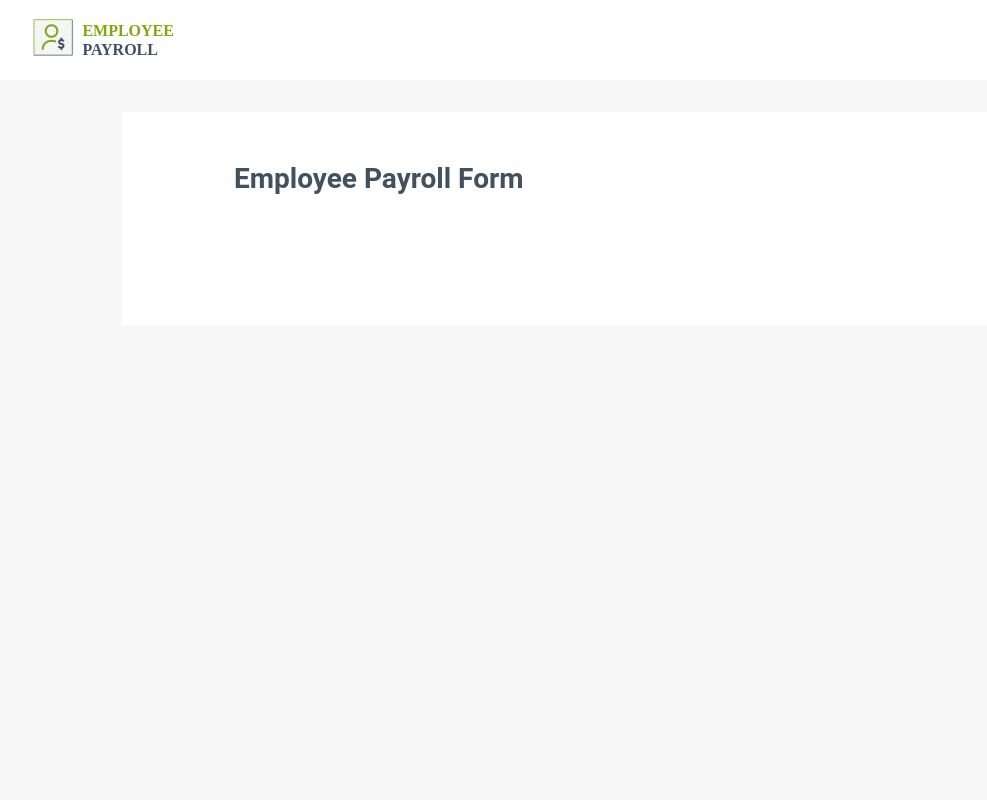
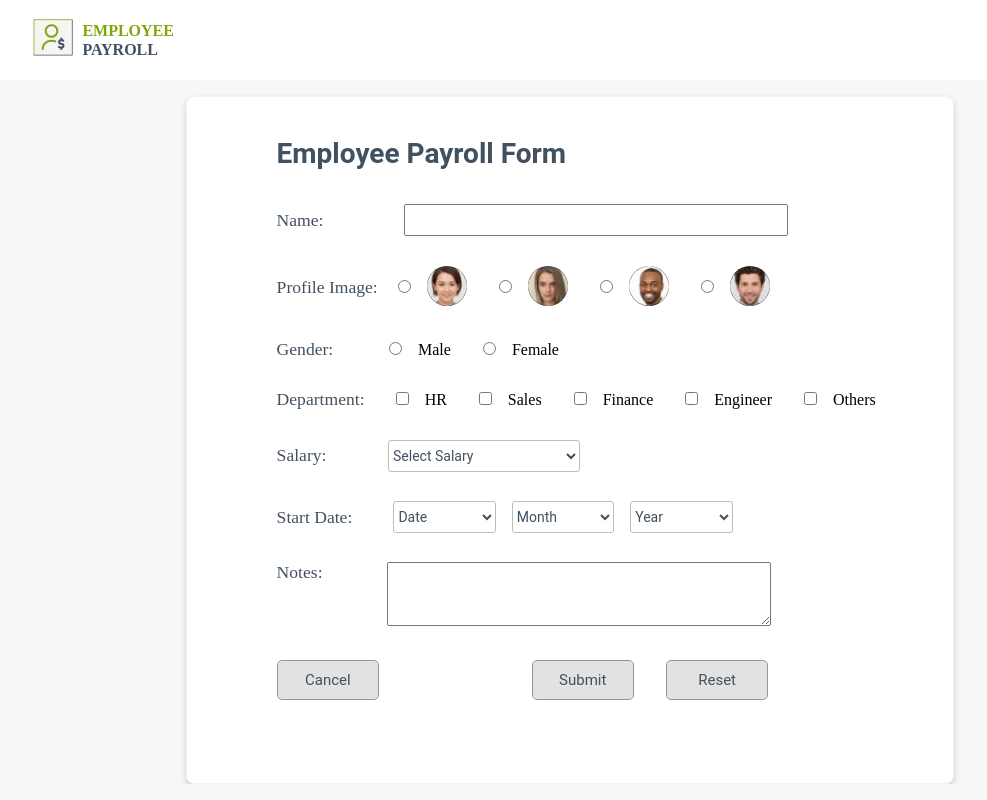
Before and after one commit to PreuSharma/EmployeePayroll-ClassBasedOnly, a React (Create React App) app in the folder employee-payroll-react/: page /homePage/registration in a window 1280 px wide. Shown: the whole page, without its empty margins (70-1057 px from the left). Built offline with nearby package versions, Linux system fonts and the light colour scheme.

Commit message:
[Preu]:Added:test case and component for registration (tdd approach)

```diff
--- a/employee-payroll-react/package.json
+++ b/employee-payroll-react/package.json
@@ -3,10 +3,12 @@
   "version": "0.1.0",
   "private": true,
   "dependencies": {
+    "@react-oauth/google": "^0.12.1",
     "@testing-library/dom": "^10.4.0",
     "@testing-library/jest-dom": "^6.6.3",
     "@testing-library/react": "^16.2.0",
     "@testing-library/user-event": "^13.5.0",
+    "jwt-decode": "^4.0.0",
     "react": "^19.0.0",
     "react-dom": "^19.0.0",
     "react-router-dom": "^7.4.0",
--- a/employee-payroll-react/src/App.js
+++ b/employee-payroll-react/src/App.js
@@ -1,8 +1,10 @@
+
 import RoutingModule from "./routes/RoutingModule";
 
 function App() {
   return (
   <RoutingModule/>
+  // <Login/>
   )
 }
 
--- a/employee-payroll-react/src/pages/Registration/Registration.jsx
+++ b/employee-payroll-react/src/pages/Registration/Registration.jsx
@@ -1,9 +1,9 @@
 import React, { Component } from "react";
 import "../Registration/Registration.scss";
-// import profileImg1 from "../../assets/img1.jpg";
-// import profileImg2 from "../../assets/img2.jpg";
-// import profileImg3 from "../../assets/img3.jpg";
-// import profileImg4 from "../../assets/img4.jpg";
+import profileImg1 from "../../assets/img1.jpg";
+import profileImg2 from "../../assets/img2.jpg";
+import profileImg3 from "../../assets/img3.jpg";
+import profileImg4 from "../../assets/img4.jpg";
 
 export class Registration extends Component {
   render() {
@@ -11,13 +11,11 @@ export class Registration extends Component {
       <div className="registration-container">
 
 
-        <div className="registration-form-container">
-
           <div className="registration-form">
 
             <div className="registration-form-title">Employee Payroll Form</div>
 
-            {/* <main className="registration-form-cnt">
+            <main className="registration-form-cnt">
 
               <form>
 
@@ -33,22 +31,17 @@ export class Registration extends Component {
 
                   <div className="form-cnt-profile-imgradio">
 
-                  <div class="profileimg-1">
+                  <div class="form-cnt-profile-imgradio-1">
                     <div class="radio-btn">
-                      <input
-                        type="radio"
-                        class="radioProfile"
-                        name="profileImage"
-                        value="img1"
-                      />
+                      <input type="radio" class="radioProfile" name="profileImage" value="img1"/>
                     </div>
 
-                    <div class="radio-image">
-                      <img src={profileImg1} alt="img1"/>
+                    <div>
+                      <img className="radio-images" src={profileImg1} alt="img1"/>
                     </div>
                   </div>
 
-                  <div class="profileimg-2">
+                  <div class="form-cnt-profile-imgradio-2">
                     <div class="radio-btn">
                       <input
                         type="radio"
@@ -58,12 +51,12 @@ export class Registration extends Component {
                       />
                     </div>
 
-                    <div class="radio-image">
-                    <img src={profileImg2} alt="img2"/>
+                    <div>
+                    <img className="radio-images" src={profileImg2} alt="img2"/>
                     </div>
                   </div>
 
-                  <div class="profileimg-3">
+                  <div class="form-cnt-profile-imgradio-3">
                     <div class="radio-btn">
                       <input
                         type="radio"
@@ -73,12 +66,12 @@ export class Registration extends Component {
                       />
                     </div>
 
-                    <div class="radio-image">
-                    <img src={profileImg3} alt="img3"/>
+                    <div>
+                    <img className="radio-images" src={profileImg3} alt="img3"/>
                     </div>
                   </div>
 
-                  <div class="profileimg-4">
+                  <div class="form-cnt-profile-imgradio-4">
                     <div class="radio-btn">
                       <input
                         type="radio"
@@ -88,58 +81,81 @@ export class Registration extends Component {
                       />
                     </div>
 
-                    <div class="radio-image">
-                    <img src={profileImg4} alt="img4"/>
+                    <div>
+                    <img className="radio-images" src={profileImg4} alt="img4"/>
                     </div>
                   </div>
                 </div>
                 </div>
 
-                <div class="formGender">
-                  <label className="label">Gender:</label>
-                  <div class="genderMale">
-                    <input type="radio" name="gender" value="male" />
-                    <h6>Male</h6>
+
+
+
+
+                <div class="form-cnt-gender">
+
+
+                  <div><label className="label">Gender:</label></div>
+
+                  <div className="form-cnt-gender-radiolabels">
+
+                  <div class="form-cnt-gender-radiolabels-1">
+                   <div><input type="radio" name="gender" value="male" /></div>
+                    <div>Male</div>
                   </div>
-                  <div class="genderFemale">
-                    <input type="radio" name="gender" value="female" />
-                    <h6>Female</h6>
+
+                  <div class="form-cnt-gender-radiolabels-2">
+                    <div><input type="radio" name="gender" value="female" /></div>
+                    <div>Female</div>
+                  </div>
+
+                  </div>
+
+
+                </div>
+
+
+
+
+
+                <div class="form-cnt-department">
+
+                  <label className="label">Department:</label>
+
+                  <div className="form-cnt-department-checkbox">
+
+                  <div class="form-cnt-department-checkbox-1">
+                    <div><input type="checkbox" name="departments" value="HR" /></div>
+                    <div>HR</div>
+                  </div>
+                  <div class="form-cnt-department-checkbox-2">
+                    <div><input type="checkbox" name="departments" value="Sales" /></div>
+                    <div>Sales</div>
+                  </div>
+                  <div class="form-cnt-department-checkbox-3">
+                    <div><input type="checkbox" name="departments" value="Finance" /></div>
+                    <div>Finance</div>
+                  </div>
+                  <div class="form-cnt-department-checkbox-4">
+                    <div><input type="checkbox" name="departments" value="Engineer" /></div>
+                    <div>Engineer</div>
+                  </div>
+                  <div class="form-cnt-department-checkbox-5">
+                    <div><input type="checkbox" name="departments" value="Others" /></div>
+                    <div>Others</div>
+                  </div>
                   </div>
                 </div>
 
-                <div class="formDepartment">
-                  <label className="label">Department:</label>
-                  <div class="DepartmentHR">
-                    <input type="checkbox" name="departments" value="HR" />
-                    HR
-                  </div>
-                  <div class="DepartmentSales">
-                    <input type="checkbox" name="departments" value="Sales" />
-                    Sales
-                  </div>
-                  <div class="DepartmentFinance">
-                    <input type="checkbox" name="departments" value="Finance" />
-                    Finance
-                  </div>
-                  <div class="DepartmentEngineer">
-                    <input
-                      type="checkbox"
-                      name="departments"
-                      value="Engineer"
-                    />
-                    Engineer
-                  </div>
-                  <div class="DepartmentOthers">
-                    <input type="checkbox" name="departments" value="Others" />
-                    Others
-                  </div>
-                </div>
 
-                <div class="formSalary">
-                  <label className="label">Salary:</label>
-                  <div class="selectSalary">
+
+
+                <div class="form-cnt-salary">
+                  <div><label className="label">Salary:</label></div>
+
+                  <div class="form-cnt-salary-selectSalary">
                     <select id="salary">
-                      <option>Select Salary</option>
+                      <option className="options">Select Salary</option>
                       <option value="10,000">10,000</option>
                       <option value="20,000">20,000</option>
                       <option value="30,000">30,000</option>
@@ -148,10 +164,12 @@ export class Registration extends Component {
                   </div>
                 </div>
 
-                <div class="formStartDate">
-                  <label className="label">Start Date:</label>
+                <div class="form-cnt-salary-selectStartDate">
+                  <div><label className="label">Start Date:</label></div>
+
+                  <div className="form-cnt-salary-selectStartDate-dmy">
                   <div class="startDate">
-                    <select id="startDay">
+                    <select id="startDay" className="dmy">
                       <option>Date</option>
                       <option>1</option>
                       <option>2</option>
@@ -188,7 +206,7 @@ export class Registration extends Component {
                   </div>
 
                   <div class="startMonth">
-                    <select id="startMonth">
+                    <select id="startMonth" className="dmy">
                       <option>Month</option>
                       <option>January</option>
                       <option>February</option>
@@ -206,7 +224,7 @@ export class Registration extends Component {
                   </div>
 
                   <div class="startYear">
-                    <select id="startYear">
+                    <select id="startYear" className="dmy">
                       <option>Year</option>
                       <option>2016</option>
                       <option>2017</option>
@@ -220,41 +238,44 @@ export class Registration extends Component {
                       <option>2025</option>
                     </select>
                   </div>
-                </div>
-
-                <div class="notes">
-                  <label className="label">Notes:</label>
-                  <div class="notesTextArea">
-                    <textarea class="textarea" id="notes"></textarea>
                   </div>
                 </div>
 
-                <div class="emp-reg-btn-cnt">
-                  <div class="regCancelButton">
-                    <button
-                      class="btn"
-                      type="button"
-                      onclick="window.location.href='employeeDashboard.html'"
-                    >
-                      Cancel
-                    </button>
-                  </div>
-                  <div class="regSubmitButton">
-                    <button class="btn" type="submit">
-                      Submit
-                    </button>
-                  </div>
-                  <div class="regResetButton">
-                    <button class="btn" type="reset">
-                      Reset
-                    </button>
+
+
+
+
+                <div class="form-cnt-notes">
+                  <div><label className="label">Notes:</label></div>
+
+                  <div class="form-cnt-notesTextArea">
+                    <textarea  class="textarea" id="notes"/>
                   </div>
                 </div>
+
+
+                <div class="form-cnt-buttons">
+
+                  <div class="form-cnt-buttons-cancel">
+                    <button class="btn" type="button">Cancel</button>
+                  </div>
+
+                  <div className="form-cnt-buttons-submitreset">
+                    <div class="form-cnt-buttons-submit">
+                      <button class="btn" type="submit">Submit</button>
+                    </div>
+                    <div class="form-cnt-buttons-reset">
+                      <button class="btn" type="reset">Reset</button>
+                    </div>
+                  </div>
+
+                </div>
+
+
               </form>
-            </main> */}
+            </main>
           </div>
 
-        </div>
 
 
       </div>
--- a/employee-payroll-react/src/pages/Registration/Registration.scss
+++ b/employee-payroll-react/src/pages/Registration/Registration.scss
@@ -1,23 +1,31 @@
 .registration-container{
     display: flex;
     justify-content: center;
-    margin-top: 7rem;
+    margin-top: 6rem;
 }
-.registration-form-container{
-    width: 70%;
+.registration-form{
+    width: 60%;
+    height: 86vh;
     background-color:#ffffff;
-    padding: 3rem 7rem;
+    padding: 3% 7%;
+    background: #FFFFFF 0% 0% no-repeat padding-box;
+    box-shadow: 0px 3px 6px #00000029;
+    border: 1px solid #F5F5F5;
+    border-radius: 8px;
 }
+
+/*main*/
 .registration-form-title{
-    margin-bottom: 5rem;
+    margin-bottom: 2rem;
     color: #42515F;
     font: normal normal bold 28px/37px Roboto;
 }
 
-/*main*/
+/*Name Section*/
 .form-cnt-name{
     display: flex;
     gap: 5rem;
+    align-items: center;
 }
 .label{
     color: #42515F;
@@ -30,43 +38,31 @@
 }
 
 
-/* Profile Image Section */
+// /* Profile Image Section */
 
 .form-cnt-profile{
     display: flex;
-    gap: 3%;
+    gap: 3.5%;
     margin-top: 5%;
-
+    align-items: center;
 }
 
 .form-cnt-profile-imgradio{
     display: flex;
     gap: 2rem;
+    align-items: center;
 }
 
-.profileimg-1{
+.form-cnt-profile-imgradio-1,
+.form-cnt-profile-imgradio-2,
+.form-cnt-profile-imgradio-3,
+.form-cnt-profile-imgradio-4{
     display: flex;
-    margin-left: -1.5%;
+    gap: 1rem;
+    align-items: center;
 }
 
-.profileimg-2{
-    display: flex;
-}
-.profileimg-3{
-    display: flex;
-}
-.profileimg-4{
-    display: flex;
-}
-
-.radio-btn{
-    margin-top:22% ;
-}
-
-.circular1,
-.circular2,
-.circular3,
-.circular4 {
+.radio-images{
     width: 5vw;
     height: 5vw;
     border-radius: 50%;
@@ -79,101 +75,130 @@
 
 
 
-
 /* Gender Section */
-.formGender {
+.form-cnt-gender{
     display: flex;
+    gap: 9.5%;
+    margin-top: 5%;
     align-items: center;
-    margin-top: 1%;
 }
 
-.genderMale {
+.form-cnt-gender-radiolabels{
     display: flex;
-    margin-left: 10.2%;
-    font-size: 1.1rem;
+    gap: 2rem;
+    align-items: center;
+}
+.form-cnt-gender-radiolabels-1,
+.form-cnt-gender-radiolabels-2{
+    display: flex;
+    gap: 1rem;
 }
 
-.genderFemale {
-    display: flex;
-    margin-left: 5%;
-    font-size: 1.1rem;
-}
+
 
 /* Department Section */
-.formDepartment {
+.form-cnt-department {
+    margin-top: 5%;
     display: flex;
-    margin-bottom: 2vh;
-    gap: 0.8%;
+    gap: 5.3%;
+    align-items: center;
+
 }
-
-.DepartmentHR,
-.DepartmentSales,
-.DepartmentFinance,
-.DepartmentEngineer,
-.DepartmentOthers {
-    margin-left: 4.5%;
-    margin-bottom: 2%;
+.form-cnt-department-checkbox{
+    display: flex;
+    gap: 2rem;
+    align-items: center;
 }
-
-/* Salary Selection */
-.selectSalary {
-    margin-top: -2.5vh;
-    margin-left: 20%;
-    margin-bottom: 3%;
-}
-
-/* Start Date Section */
-.formStartDate {
+.form-cnt-department-checkbox-1,
+.form-cnt-department-checkbox-2,
+.form-cnt-department-checkbox-3,
+.form-cnt-department-checkbox-4,
+.form-cnt-department-checkbox-5{
     display: flex;
-    margin-bottom: 3vh;
-    gap: 2%;
-}
-
-.startDate,
-.startMonth,
-.startYear {
-    margin-left: 5%;
+    gap: 1rem;
 }
 
 
 
 
+/* Salary Selection */
+
+.form-cnt-salary{
+    display: flex;
+    gap: 10.5%;
+    margin-top: 5%;
+    align-items: center;
+}
+
+#salary{
+    width: 15vw;
+    height: 4vh;
+    background: #FFFFFF 0% 0% no-repeat padding-box;
+    border: 1px solid #BDBDBD;
+    border-radius: 3px;
+    color: #42515F;
+    font: normal normal normal 14px Roboto;
+}
+
+
+ /* Start Date Section */
+
+ .form-cnt-salary-selectStartDate{
+    display: flex;
+    gap: 7%;
+    margin-top: 5%;
+    align-items: center;
+ }
+
+ .form-cnt-salary-selectStartDate-dmy{
+    display: flex;
+    gap: 1rem;
+    align-items: center;
+ }
+.dmy{
+    width: 8vw;
+    height: 4vh;
+    background: #FFFFFF 0% 0% no-repeat padding-box;
+    border: 1px solid #BDBDBD;
+    border-radius: 3px;
+    color: #42515F;
+    font: normal normal normal 14px Roboto;
+}
+
+
 /* Notes */
+.form-cnt-notes{
+    display: flex;
+    gap: 11%;
+    margin-top: 5%;
+}
+
+.textarea{
+    font-size: large;
+    width: 30vw;
+    height: 8vh;
+}
 
 
 
-.textarea {
-    margin-left: 20%;
-    margin-bottom: 2vh;
-    margin-top: -2vh;
-
+/* Buttons */
+.form-cnt-buttons{
+    display: flex;
+    gap: 26%;
+    align-items: center;
+    margin-top: 5%;
 }
 
-/* Buttons */
-.emp-reg-btn-cnt {
+.form-cnt-buttons-submitreset{
     display: flex;
-    justify-content: space-between;
-    padding: 1vh 5%;
+    gap: 2rem;
 }
-
-.btn {
-    padding: 1vh 2vw;
+.btn{
+    width: 8vw;
+    height: 5vh;
+    background: #E2E2E2 0% 0% no-repeat padding-box;
+    border: 1px solid #969696;
+    border-radius: 5px;
+    font: normal normal normal 15px Roboto;
     color: #42515F;
-    font-size: 1rem;
 }
-
-.btn:hover {
-    padding: 1.2vh 2.2vw;
-    background-color: #82A70C;
-    color: white;
-    font-size: 1rem;
-    border: white;
-}
-
-.regSubmitButton {
-    margin-left: 20%;
-}
-
-.regResetButton {
-    margin-right: 1vw;
-}
--- a/employee-payroll-react/src/routes/RoutingModule.jsx
+++ b/employee-payroll-react/src/routes/RoutingModule.jsx
@@ -3,10 +3,16 @@ import { createBrowserRouter, RouterProvider } from "react-router-dom";
 import HomePage from '../components/HomePage/HomePage';
 import DashboardContainer from '../pages/DashboardContainer';
 import Registration from '../pages/Registration/Registration';
+import Login from '../pages/login/Login';
 
 export default function RoutingModule() {
 
     const route = createBrowserRouter([
+        {path:'/',
+            element: (
+                <Login/>
+            ),
+        },
         {
             path:'homePage',
             element: (
```
Also changed, not shown: employee-payroll-react/src/pages/login/Login.jsx (added, +23 -0 lines), 2 other files (tests, documents, lock files or other folders).
